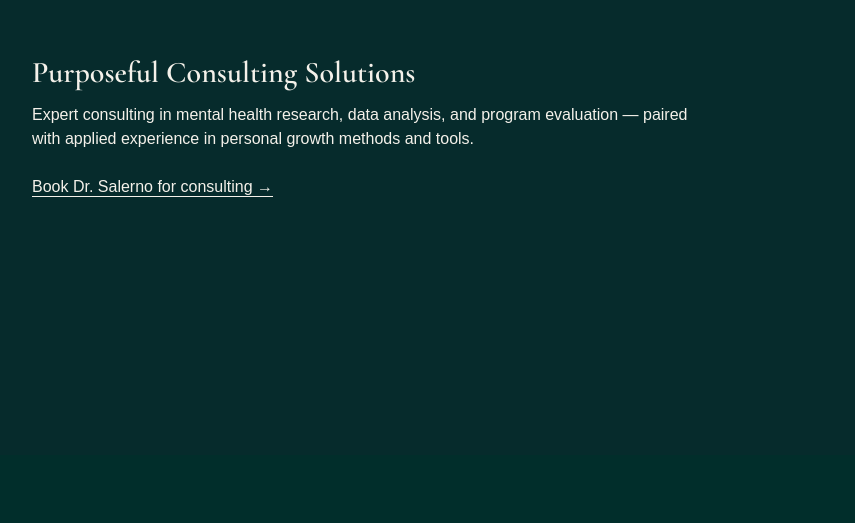
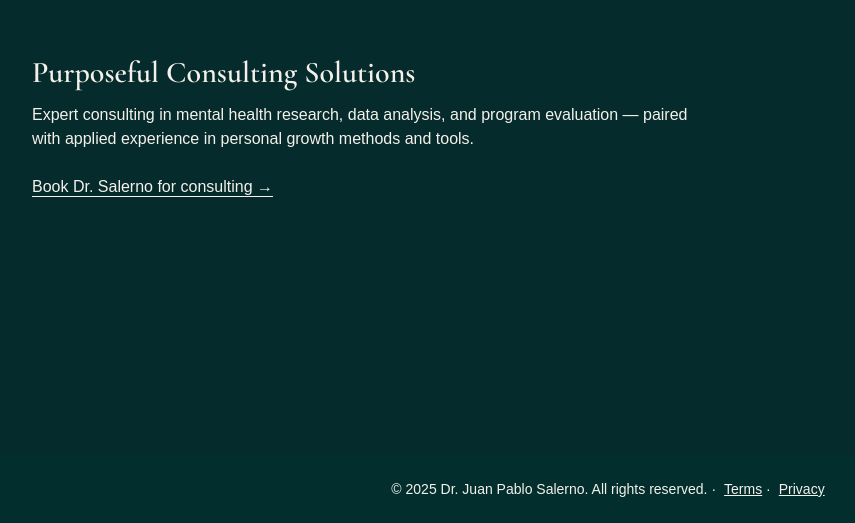
Before and after one commit to John3789/my-site-2, a Next.js app: page / in a window 1280 px wide. Shown: the part 2769-3292 px from the top of the page, without its empty margins (32-887 px from the left). Before the commit the page ends 3224 px from the top, so only its background shows below. Built offline with nearby package versions, Linux system fonts and the light colour scheme.

Commit message:
Update site content and footer links

```diff
--- a/app/layout.js
+++ b/app/layout.js
@@ -21,6 +21,11 @@ export default function RootLayout({ children }) {
       {/* ⬇️ lock layout so it always looks like full screen */}
       <body className="min-w-[1200px] bg-[#F4F1EA] text-[#0C1415] antialiased">
         {children}
+       <footer className="text-center py-6 text-sm text-[var(--color-cream)] bg-[var(--color-teal-950)]">
+  © {new Date().getFullYear()} Dr. Juan Pablo Salerno. All rights reserved. ·
+  <a href="/terms" className="underline ml-2 hover:opacity-80">Terms</a> ·
+  <a href="/privacy" className="underline ml-2 hover:opacity-80">Privacy</a>
+</footer>
       </body>
     </html>
   )
```
